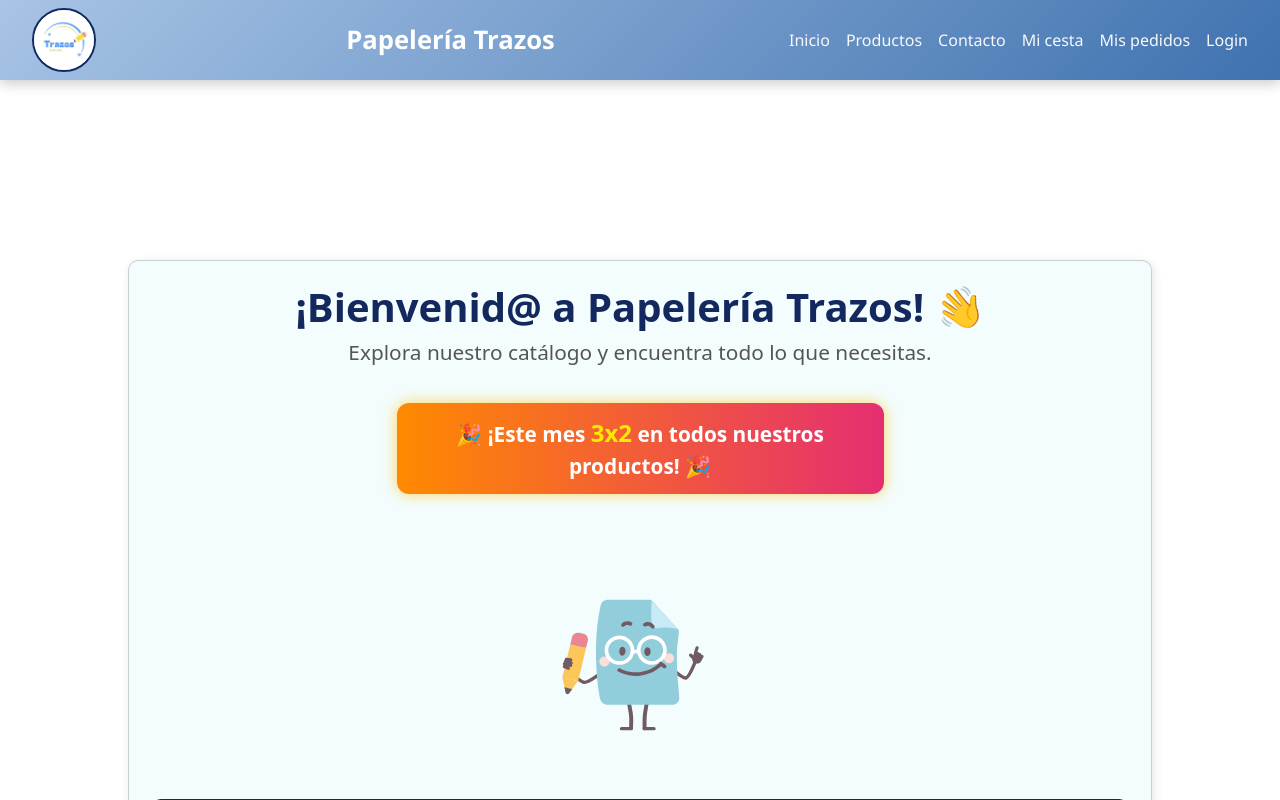
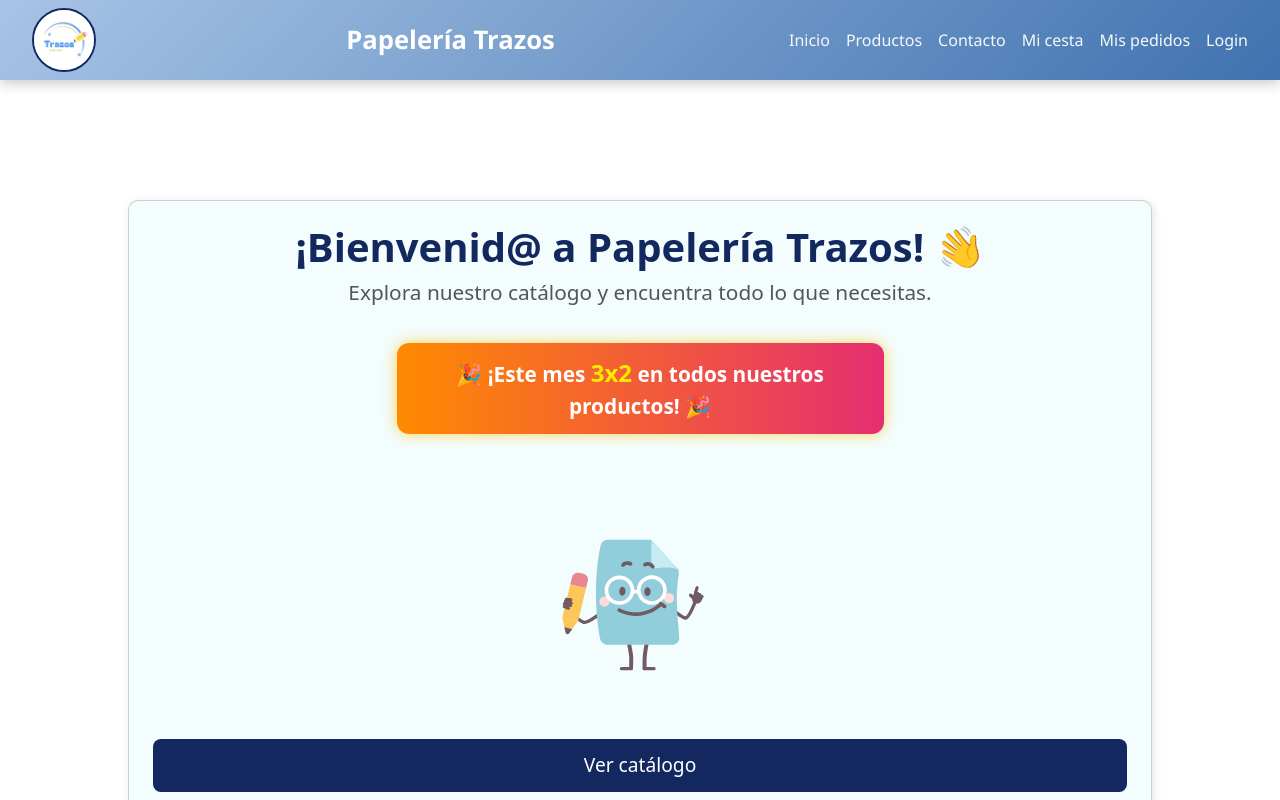
Before and after one commit to UxueS/Proyecto_react, a React (Vite) app: page / in a window 1280 px wide. Shown: the top 800 px of the page. Built offline with nearby package versions, Linux system fonts and the light colour scheme.

Commit message:
Mejora padding

```diff
--- a/src/App.css
+++ b/src/App.css
@@ -18,7 +18,7 @@
 
 .main-content {
   width: 100vw;
-  padding-top: 80px;
+  padding-top: 20px;
   margin-bottom:80px;
 
 }
```
